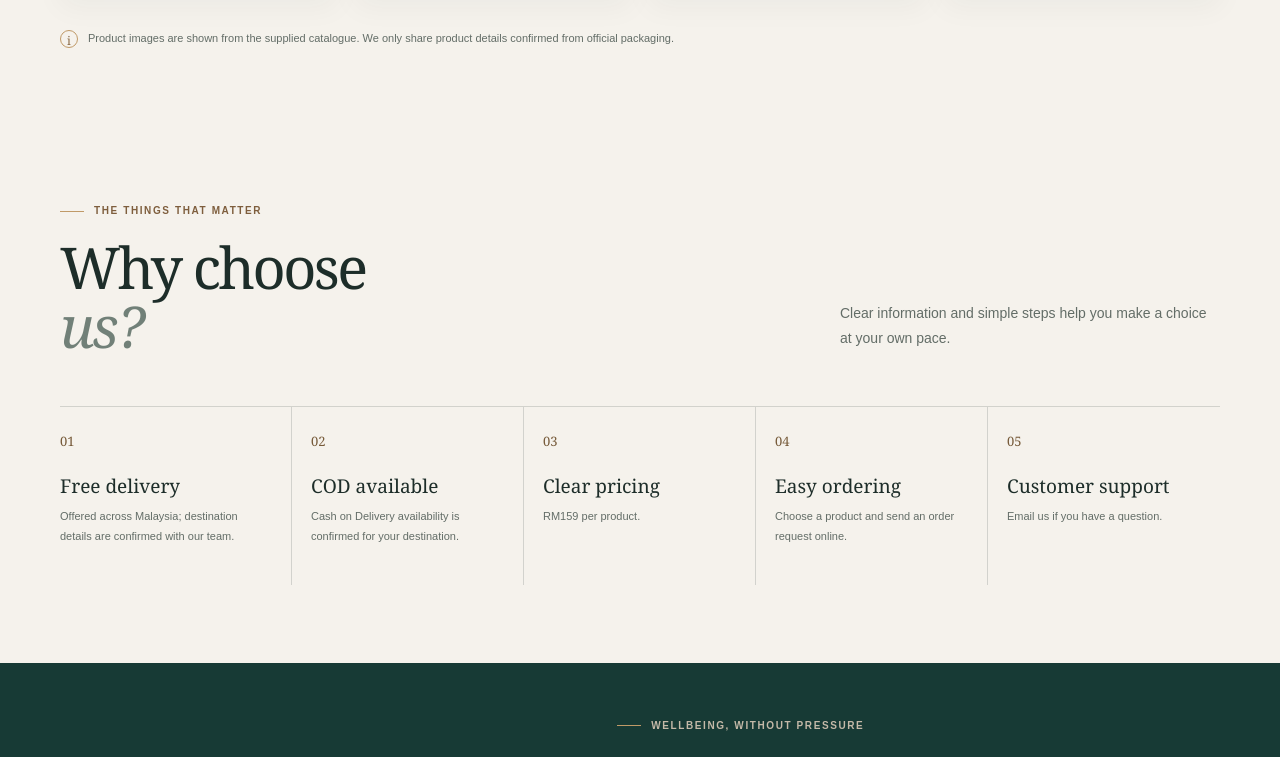
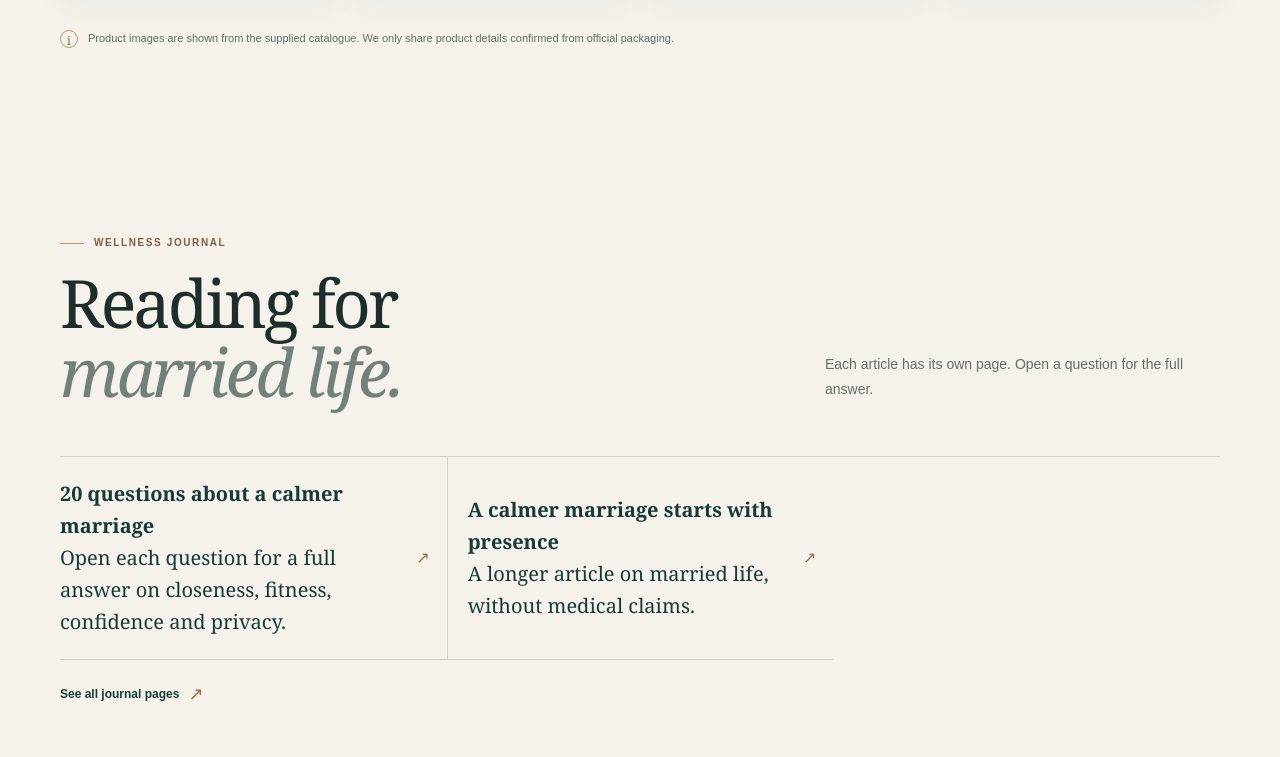
Before and after one commit to carsluxury9988-beep/Health-Product, a Next.js app: page /en in a window 1280 px wide. Shown: the part 1513-2270 px from the top of the page. Built offline with nearby package versions, Linux system fonts and the light colour scheme; no server answers.

Commit message:
Add a homepage Blog section with two article cards

```diff
--- a/src/components/storefront-home.tsx
+++ b/src/components/storefront-home.tsx
@@ -10,11 +10,38 @@ import { formatPrice } from "@/lib/format";
 export function StorefrontHome({ locale }: { locale: Locale }) {
   const t = getMessages(locale);
   const paths = locale === "en"
-    ? { products: "/en/products", order: "/en/order", about: "/en/about-us", contact: "/en/contact", faq: "/en/faq", blog: "/en/blog/20-relationship-questions" }
-    : { products: "/produk", order: "/pesanan", about: "/tentang-kami", contact: "/hubungi-kami", faq: "/soalan-lazim", blog: "/blog/20-soalan-hubungan" };
+    ? {
+        products: "/en/products",
+        order: "/en/order",
+        about: "/en/about-us",
+        contact: "/en/contact",
+        faq: "/en/faq",
+        blog: "/en/blog",
+        articleOne: "/en/blog/20-relationship-questions",
+        articleTwo: "/en/blog/happy-marriage",
+      }
+    : {
+        products: "/produk",
+        order: "/pesanan",
+        about: "/tentang-kami",
+        contact: "/hubungi-kami",
+        faq: "/soalan-lazim",
+        blog: "/blog",
+        articleOne: "/blog/20-soalan-hubungan",
+        articleTwo: "/blog/hubungan-bahagia",
+      };
   const catalogueLine = locale === "ms"
     ? "Magnum Pump, Ultrahot, Horsemen dan Hammer of Thor — RM159, COD, hantar percuma ke seluruh Malaysia."
     : "Magnum Pump, Ultrahot, Horsemen and Hammer of Thor — RM159, COD, free delivery across Malaysia.";
+  const blogCards = locale === "ms"
+    ? [
+        { href: paths.articleOne, title: "20 soalan hubungan suami isteri", body: "Klik setiap soalan untuk jawapan panjang tentang rumah tangga, keyakinan dan penjagaan diri." },
+        { href: paths.articleTwo, title: "Perkahwinan bahagia bermula dengan kehadiran", body: "Bacaan tentang hubungan yang lebih tenang, tanpa janji iklan." },
+      ]
+    : [
+        { href: paths.articleOne, title: "20 questions about a calmer marriage", body: "Open each question for a full answer on closeness, fitness, confidence and privacy." },
+        { href: paths.articleTwo, title: "A calmer marriage starts with presence", body: "A longer article on married life, without medical claims." },
+      ];
 
   return (
     <main id="main-content">
@@ -52,6 +79,31 @@ export function StorefrontHome({ locale }: { locale: Locale }) {
           </div>
           <ProductGrid locale={locale} />
           <p className="catalogue-note"><span aria-hidden="true">i</span> {t.home.imageNotice}</p>
+        </div>
+      </section>
+
+      <section className="section home-blog-section" id="blog">
+        <div className="container">
+          <div className="section-heading-row">
+            <div>
+              <p className="eyebrow"><span className="eyebrow-line" /> {t.nav.blog}</p>
+              <h2>{locale === "ms" ? <>Bacaan untuk<br /><em>rumah tangga.</em></> : <>Reading for<br /><em>married life.</em></>}</h2>
+            </div>
+            <p className="section-intro">{locale === "ms" ? "Setiap artikel ada halaman sendiri. Buka soalan untuk jawapan penuh." : "Each article has its own page. Open a question for the full answer."}</p>
+          </div>
+          <div className="related-link-grid">
+            {blogCards.map((card) => (
+              <Link className="related-link" href={card.href} key={card.href}>
+                <span>
+                  <strong>{card.title}</strong>
+                  <br />
+                  {card.body}
+                </span>
+                <span aria-hidden="true">↗</span>
+              </Link>
+            ))}
+          </div>
+          <p style={{ marginTop: "1.25rem" }}><Link className="text-link" href={paths.blog}>{locale === "ms" ? "Lihat semua blog" : "See all journal pages"} <span aria-hidden="true">↗</span></Link></p>
         </div>
       </section>
 
```
